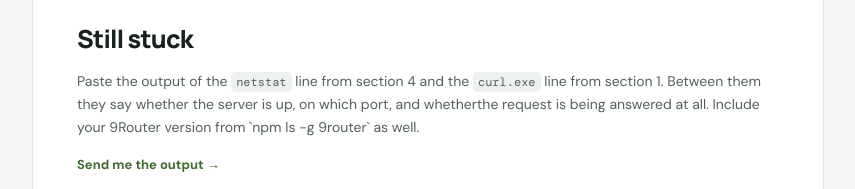
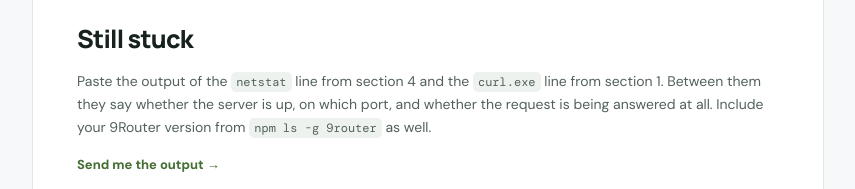
Before and after one commit to syz996/9router-guide-nextjs, a Next.js app: page /troubleshooting/9router-localhost-20128 in a window 1280 px wide. Shown: the part 3354-3543 px from the top of the page, without its empty margins (48-903 px from the left). Built offline with nearby package versions, Linux system fonts and the light colour scheme.

Commit message:
Fix typos in troubleshooting page for localhost

```diff
--- a/src/app/troubleshooting/9router-localhost-20128/page.tsx
+++ b/src/app/troubleshooting/9router-localhost-20128/page.tsx
@@ -150,7 +150,7 @@ export default function Page() {
                         <h2 id="browser">3. Why localhost:20128 shows nothing in a browser</h2>
                         <p>
                             Opening the bare port gives you an empty page or a 404 — that is not a broken install. The UI is served
-                            under <code>/dashboard</code>. If the startup output printed both lines above, the server is up and you simply
+                            under <code>/dashboard</code>. If the server started without an error, the server is up and you simply
                             asked for a path that is not a page.
                         </p>
                         <p>
@@ -219,7 +219,7 @@ export default function Page() {
                         <h2>Still stuck</h2>
                         <p>
                             Paste the output of the <code>netstat</code> line from section 4 and the <code>curl.exe</code> line from section 1.
-                            Between them they say whether the server is up, on which port, and whetherthe request is being answered at all. Include your 9Router version from `npm ls -g 9router` as well.
+                            Between them they say whether the server is up, on which port, and whether the request is being answered at all. Include your 9Router version from <code>npm ls -g 9router</code> as well.
                         </p>
                         <p>
                             <Link className="text-link" href="mailto:hello@9routerguide.info?subject=9Router%20port%2020128">
```
